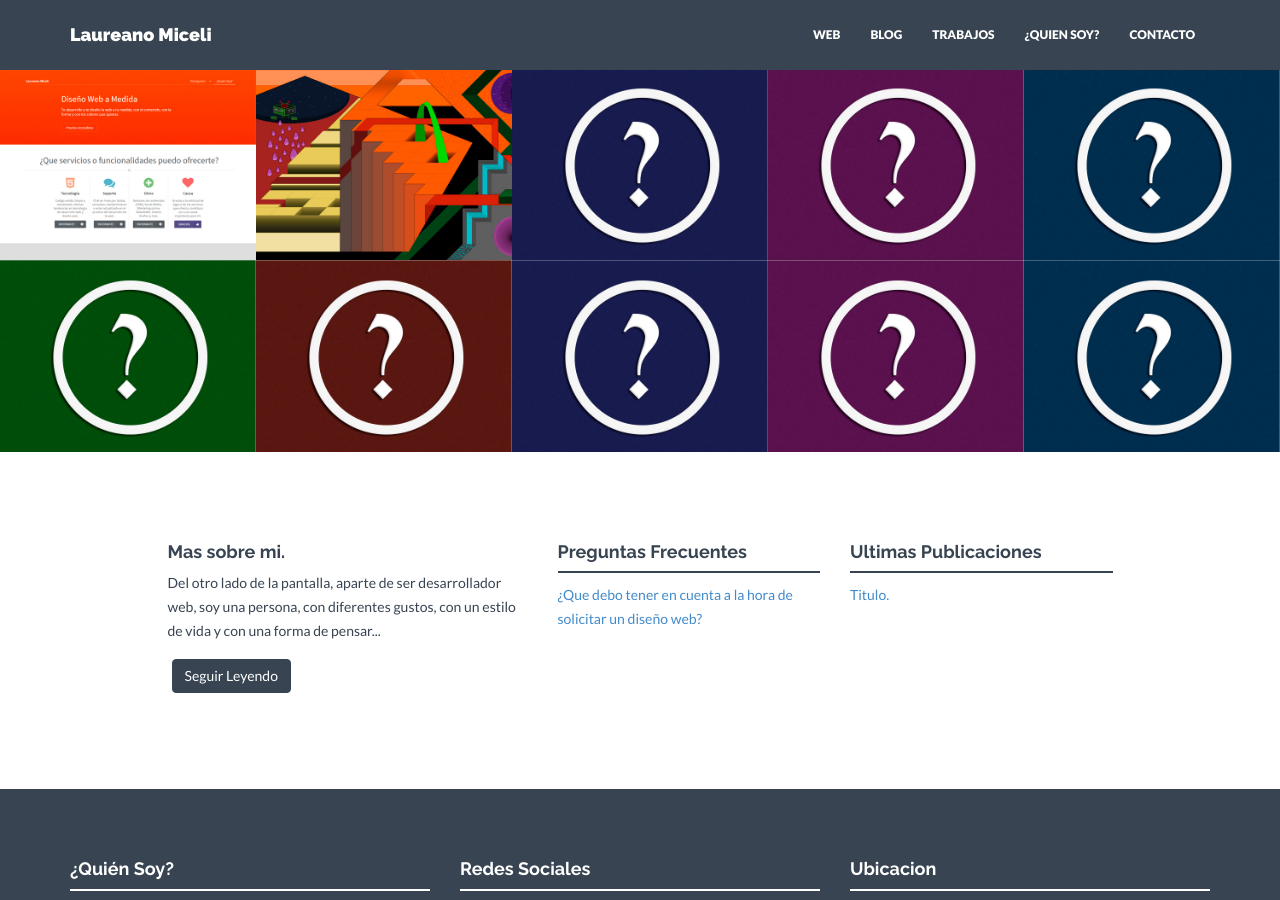
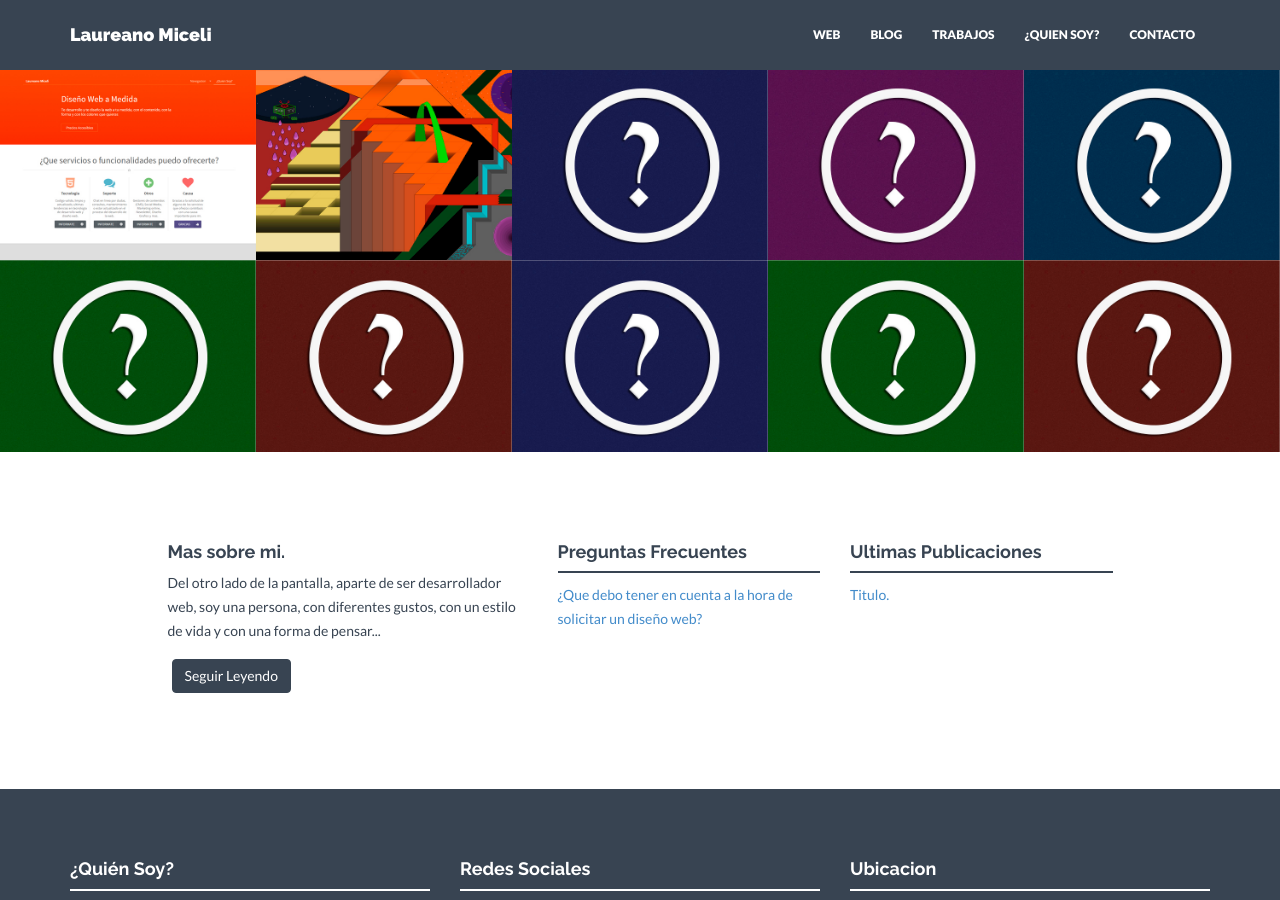
Before and after one commit to aluknot/aluknot.github.io, a Jekyll site: the page built from index.html, in a window 1280 px wide and 900 px high, scrolled down 1339 px. Built offline with Jekyll 4.4.1, drawn with Linux system fonts in a browser that asks for light colours.

Commit message:
imagenes

```diff
--- a/_posts/project/2014-01-01-futuro-proyecto.markdown
+++ b/_posts/project/2014-01-01-futuro-proyecto.markdown
@@ -5,7 +5,7 @@ date:   01-01-2014 16:54:46
 author: Laureano Miceli
 categories:
 - proyecto
-img: default3.jpg
+img: default5.jpg
 thumb: thumb00.jpg
 carousel:
 - default1.jpg
--- a/_posts/project/2014-01-02-futuro-proyecto.markdown
+++ b/_posts/project/2014-01-02-futuro-proyecto.markdown
@@ -5,7 +5,7 @@ date:   01-01-2014 16:54:46
 author: Laureano Miceli
 categories:
 - proyecto
-img: default2.jpg
+img: default4.jpg
 thumb: thumb00.jpg
 carousel:
 - default1.jpg
```
